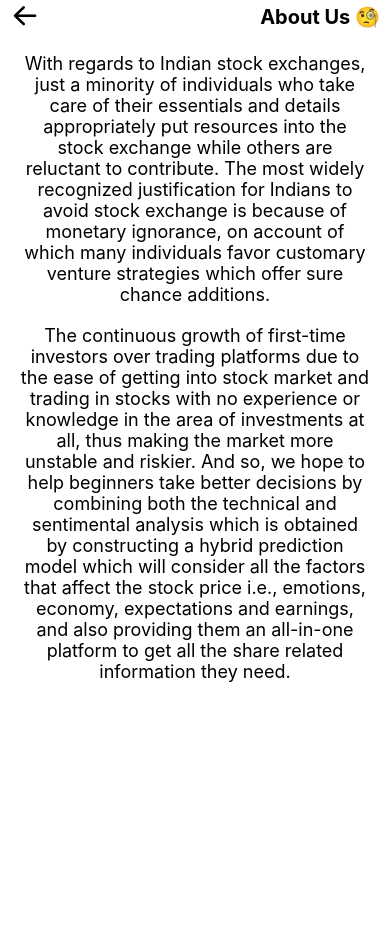
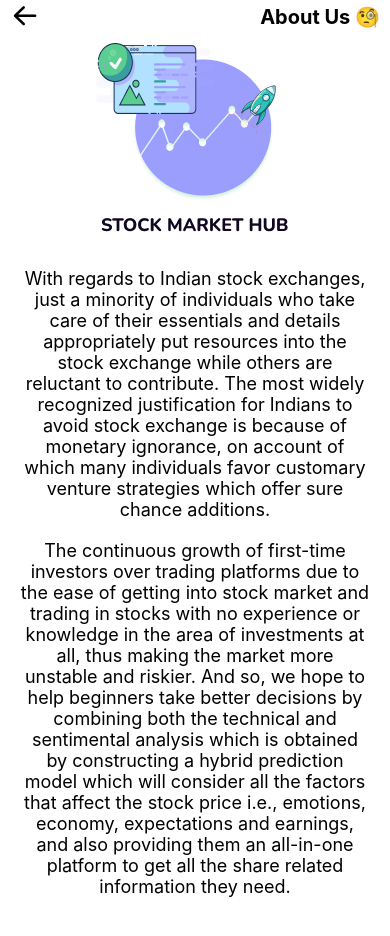
Before and after one commit to TheEagerLearner/StockMarketHub-FY, a React Native app: screen /About in a window 390 px wide. Shown: the top 936 px of the page. Before the commit the page ends 844 px from the top, so only its background shows below. Built offline with nearby package versions, Linux system fonts and the light colour scheme; what react-navigation-stack would draw is missing.

Commit message:
AboutScreen  completed

```diff
--- a/app.json
+++ b/app.json
@@ -6,6 +6,11 @@
     "orientation": "portrait",
     "icon": "./assets/icon.png",
     "userInterfaceStyle": "light",
+    "splash": {
+      "image": "./assets/splash.png",
+      "resizeMode": "contain",
+      "backgroundColor": "#ffffff"
+    },
     "updates": {
       "fallbackToCacheTimeout": 0
     },
--- a/src/components/TitleBar.js
+++ b/src/components/TitleBar.js
@@ -1,5 +1,5 @@
 import React from "react";
-import { View, StyleSheet, Text, TouchableOpacity } from "react-native";
+import { View, StyleSheet, Text, TouchableOpacity,StatusBar } from "react-native";
 import { Header } from "react-navigation-stack";
 import { AntDesign } from "@expo/vector-icons";
 //import { useHeaderHeight } from "react-navigation-stack";
@@ -39,12 +39,13 @@
 
 const stylesheet = StyleSheet.create({
     appBar: {
-        height: Header.HEIGHT, //-StatusBar.currentHeight,
+        height: Header.HEIGHT-StatusBar.currentHeight,
         //borderWidth:2,
         //marginTop:StatusBar.currentHeight,
         flexDirection: "row",
         justifyContent: "flex-start",
-        alignItems: "center"
+        alignItems: "center",
+
     },
     titleStyle: {
         position: "absolute",
--- a/src/screens/Icon_screens/About.js
+++ b/src/screens/Icon_screens/About.js
@@ -26,6 +26,15 @@
 
 
       <ScrollView showsVerticalScrollIndicator={false}>
+
+      <Image
+          style={{
+            alignSelf:'center',
+            marginVertical:10
+          }}
+          source={require('./../../../assets/icon.png')}
+        />
+
         <View style={style.info}>
             <Text style={style.text}>With regards to Indian stock exchanges, just a minority of individuals who
             take care of their essentials and details appropriately put resources into the stock exchange while
@@ -45,6 +54,8 @@
         all the share related information they need.
           </Text>
         </View>
+
+
       </ScrollView>
     </View>
   )
@@ -68,7 +79,8 @@
       textAlign:'center'
     },
     info: {
-      padding:10
+      padding:10,
+      paddingBottom:100
     }
 
 })
```
Also changed, not shown: assets/icon.png, assets/splash.png.
